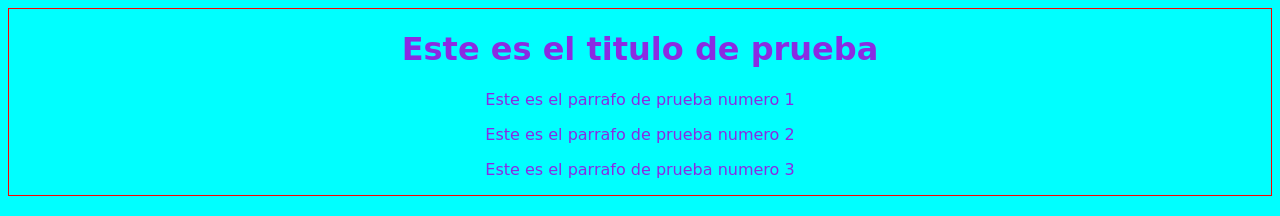
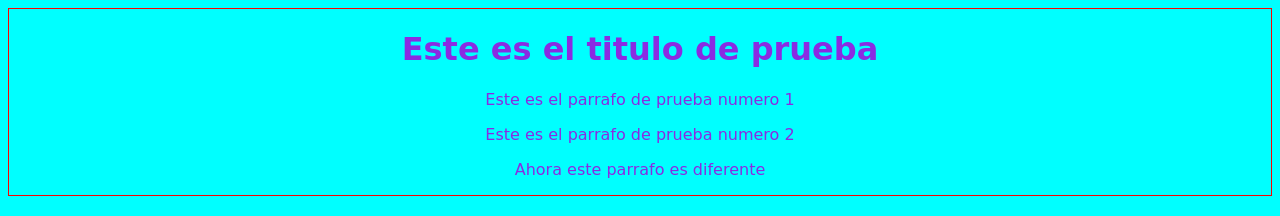
Before and after one commit to sergechv/practica-git, a plain HTML site: page index.html in a window 1280 px wide. Drawn offline with Linux system fonts and the light colour scheme.

Commit message:
Update index.html

```diff
--- a/index.html
+++ b/index.html
@@ -13,7 +13,7 @@
         <h1>Este es el titulo de prueba</h1>
         <p>Este es el parrafo de prueba numero 1</p>
         <p>Este es el parrafo de prueba numero 2</p>
-        <p>Este es el parrafo de prueba numero 3</p>
+        <p>Ahora este parrafo es diferente</p>
         </div>
     </div>
 </body>
```
